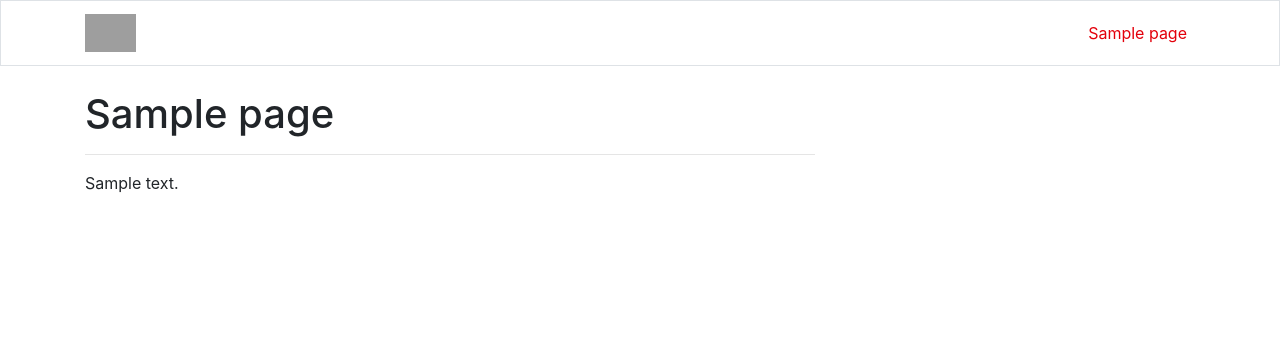
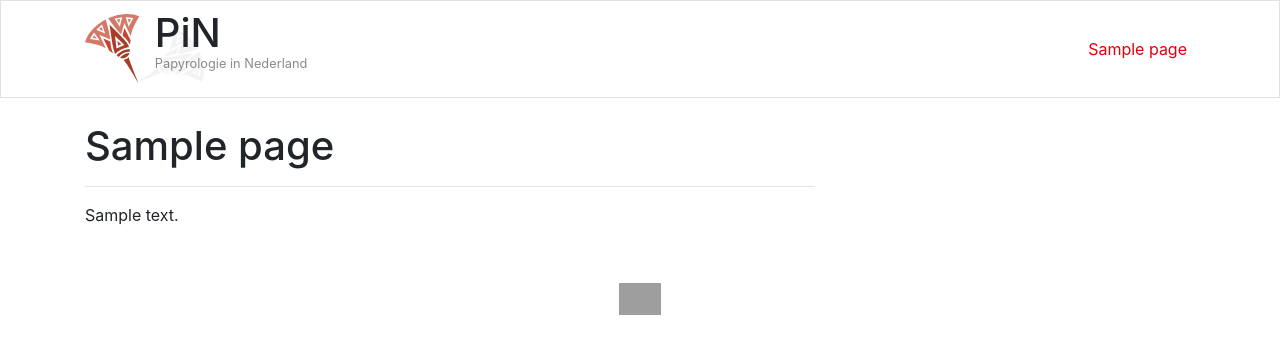
Before and after one commit to Woseseltops/PiN, a Django app: page / in a window 1280 px wide. Shown: the top 354 px of the page. Run offline with Django 5.2, Linux system fonts and the light colour scheme; tables that the repository leaves empty hold one stand-in row (values such as "Sample post"); parts of the project's set-up code (start-up, migrations or seed data) failed here and were passed over; some libraries are stand-ins or nearby versions; grey boxes are pictures that could not be loaded.

Commit message:
Added logo

```diff
--- a/PiN/PiN/settings/local.py
+++ b/PiN/PiN/settings/local.py
@@ -2,3 +2,4 @@ from PiN.settings.base import *
 
 DEBUG = True
 ALLOWED_HOSTS = ["127.0.0.1","localhost"]
+STATICFILES_DIRS = ['static']
--- a/PiN/templates/papyrus/menu_bar.html
+++ b/PiN/templates/papyrus/menu_bar.html
@@ -1,8 +1,15 @@
 {% load static %}
 <nav class="navbar navbar-expand-md mb-4 border">
     <div class="container">
-        <a href="https://www.ru.nl" class="d-none d-sm-block">
-            <img src="https://cls.ru.nl/RU_logo.svg" class="navbar-brand" style="height: 3rem"/>
+        <div class="logo-container" >
+            <a href="/" class="d-none d-sm-block align-items-center" style="float:left;">
+                <img src="{% static 'png/PiN-logo.svg' %}" class="navbar-brand" style="height: 5rem"/>
+            </a>
+            <div class="logo-text" style="float:left; margin-left: -65px;">
+                <h1>PiN</h1>
+                <small style="color: hsl(0deg 0% 0% / 46%); top: -15px; position: relative;">Papyrologie in Nederland</small>
+            </div>
+        </div>
         </a>
         <ul class="navbar-nav ms-auto">
             {% for page in menu_pages %}
--- a/PiN/templates/papyrus/page.html
+++ b/PiN/templates/papyrus/page.html
@@ -42,15 +42,19 @@
                         {{ page.content_en|linebreaks }}
                     {% endif %}
                 </div>
+                <!-- RU logo moved below language selection -->
             </div>
         </div>
-        <div class="mb-3">
+        <div class="mb-3 text-center">
             <a class="flag-icon" href="?lang=en">
                 <span class="fi fi-gb fis flag-icon" title="English"></span>
             </a>
             <a class="flag-icon" href="?lang=nl">
                 <span class="fi fi-nl fis flag-icon" title="Nederlands"></span>
             </a>
+            <div class="mt-4">
+                <img src="https://cls.ru.nl/RU_logo.svg" alt="Radboud Universiteit" style="height: 2rem; margin-top: 1rem;" />
+            </div>
         </div>
     </main>
 
--- a/PiN/templates/papyrus/papyrus_detail.html
+++ b/PiN/templates/papyrus/papyrus_detail.html
@@ -303,5 +303,8 @@
 
         </div>
     </main>
+    <div class="mt-4 text-center">
+        <img src="https://cls.ru.nl/RU_logo.svg" alt="Radboud Universiteit" style="height: 2rem; margin-top: 1rem;" />
+    </div>
 </body>
 </html>
--- a/PiN/templates/papyrus/papyrus_side_list.html
+++ b/PiN/templates/papyrus/papyrus_side_list.html
@@ -150,5 +150,8 @@
             </tbody>
         </table>
     </main>
+    <div class="mt-4 text-center">
+        <img src="https://cls.ru.nl/RU_logo.svg" alt="Radboud Universiteit" style="height: 2rem; margin-top: 1rem;" />
+    </div>
 </body>
 </html>
```
Also changed, not shown: PiN/static/png/PiN-logo.svg (added). Lines whose indentation alone changed are shown as unchanged.
